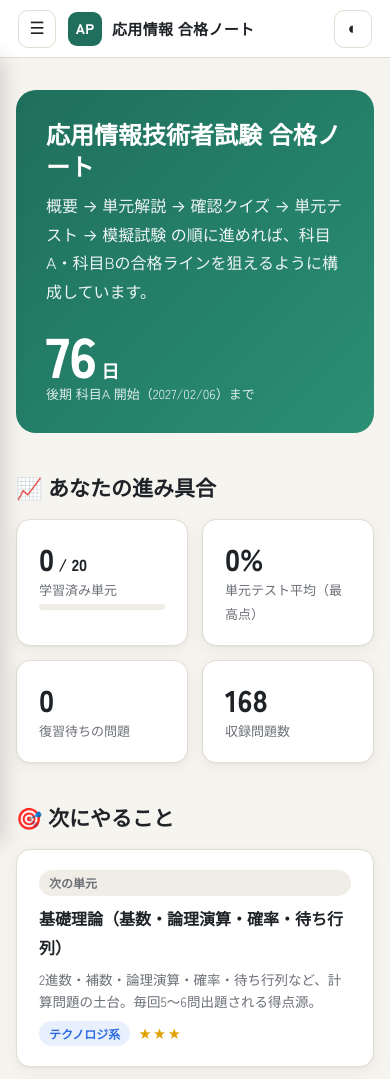
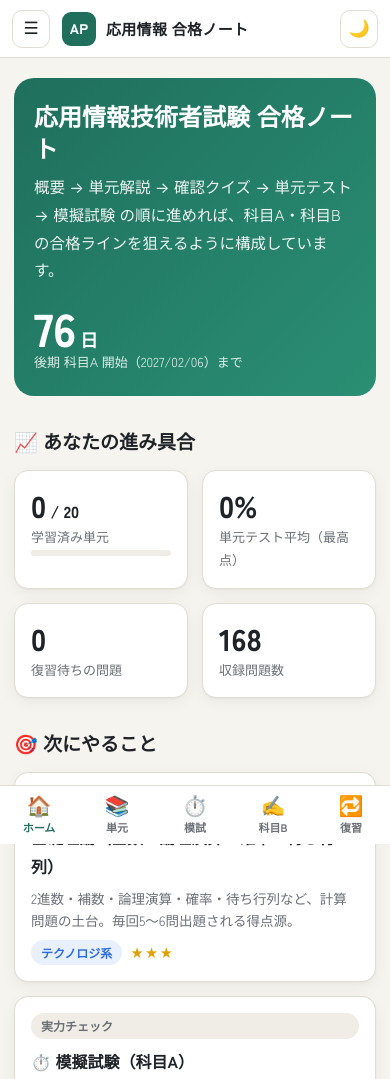
Before and after one commit to ItoYoshiki225/ap-study, a plain HTML site: page index.html in a window 390 px wide. Shown: the top 1079 px of the page. Drawn offline with Linux system fonts and the light colour scheme.

Commit message:
スマホ対応を強化：下部タブバー、メニューの背景タップで閉じる、ホーム画面追加（PWA）、オフライン対応
Co-Authored-By: Claude Opus 5.5 <noreply@anthropic.com>
Claude-Session: https://claude.ai/code/session_01SXjHvQVsUZSpYK5HUuCg7M

```diff
--- a/css/style.css
+++ b/css/style.css
@@ -166,12 +166,33 @@ textarea{width:100%;min-height:90px;font:inherit;padding:12px;border-radius:10px
 .sources{font-size:13px;color:var(--muted)}
 .sources a{color:var(--muted)}
 
+/* mobile */
+.tabbar,.backdrop{display:none}
 @media (max-width: 860px){
+  body{font-size:15.5px}
+  .topbar{padding:0 12px;padding-top:env(safe-area-inset-top);height:calc(58px + env(safe-area-inset-top))}
   .menu-btn{display:block}
-  .sidebar{position:fixed;left:0;top:58px;z-index:30;transform:translateX(-100%);transition:transform .2s;box-shadow:4px 0 20px rgba(0,0,0,.15)}
-  .sidebar.open{transform:none}
+  .sidebar{position:fixed;left:0;top:calc(58px + env(safe-area-inset-top));bottom:0;height:auto;z-index:40;transform:translateX(-105%);transition:transform .22s ease;padding-bottom:90px}
+  .sidebar.open{transform:none;box-shadow:4px 0 24px rgba(0,0,0,.18)}
+  .backdrop{position:fixed;inset:0;z-index:35;background:rgba(0,0,0,.35);opacity:0;pointer-events:none;transition:opacity .2s;display:block}
+  .backdrop.show{opacity:1;pointer-events:auto}
   .countdown-chip{display:none}
-  .hero{grid-template-columns:1fr}
+  .main{padding:20px 14px calc(96px + env(safe-area-inset-bottom))}
+  .card{padding:16px}
+  .hero{grid-template-columns:1fr;padding:22px 20px}
+  .hero .big{font-size:46px}
   .hero .sub{text-align:left}
   .brand span:last-child{font-size:15px}
+  h2{font-size:19px;margin-top:28px}
+  .content table,.table{font-size:13.5px}
+  .content th,.content td,.table th,.table td{padding:7px 8px}
+  .q-text{font-size:16.5px}
+  .choice{padding:14px;min-height:52px}
+  .btn{padding:12px 16px}
+  .qnav button{width:38px;height:34px}
+  .tabs button{padding:10px 12px}
+  .tabbar{display:flex;position:fixed;left:0;right:0;bottom:0;z-index:30;background:var(--surface);border-top:1px solid var(--line);padding-bottom:env(safe-area-inset-bottom)}
+  .tabbar a{flex:1;display:flex;flex-direction:column;align-items:center;gap:1px;padding:7px 0 6px;text-decoration:none;color:var(--muted);font-size:11px;font-weight:700}
+  .tabbar a span{font-size:20px;line-height:1.2}
+  .tabbar a.active{color:var(--accent)}
 }
--- a/index.html
+++ b/index.html
@@ -2,8 +2,17 @@
 <html lang="ja">
 <head>
   <meta charset="UTF-8">
-  <meta name="viewport" content="width=device-width, initial-scale=1">
+  <meta name="viewport" content="width=device-width, initial-scale=1, viewport-fit=cover">
   <title>応用情報 合格ノート</title>
+  <meta name="theme-color" content="#1f6f5c">
+  <meta name="description" content="応用情報技術者試験の単元解説・クイズ・模擬試験">
+  <link rel="manifest" href="manifest.webmanifest">
+  <link rel="icon" href="icons/icon.svg" type="image/svg+xml">
+  <link rel="apple-touch-icon" href="icons/icon-180.png">
+  <meta name="apple-mobile-web-app-capable" content="yes">
+  <meta name="mobile-web-app-capable" content="yes">
+  <meta name="apple-mobile-web-app-title" content="AP合格ノート">
+  <meta name="apple-mobile-web-app-status-bar-style" content="default">
   <link rel="preconnect" href="https://fonts.googleapis.com">
   <link rel="preconnect" href="https://fonts.gstatic.com" crossorigin>
   <link href="https://fonts.googleapis.com/css2?family=Zen+Kaku+Gothic+New:wght@400;500;700;900&family=JetBrains+Mono:wght@500&display=swap" rel="stylesheet">
@@ -15,7 +24,7 @@
     <a href="#/" class="brand"><span class="brand-mark">AP</span><span>応用情報 合格ノート</span></a>
     <div class="topbar-right">
       <span class="countdown-chip" id="countChip"></span>
-      <button class="icon-btn" id="themeBtn" aria-label="テーマ切替">◐</button>
+      <button class="icon-btn" id="themeBtn" aria-label="ダークモード切替">🌙</button>
     </div>
   </header>
 
@@ -44,6 +53,15 @@
     </nav>
     <main id="app" class="main" tabindex="-1"></main>
   </div>
+  <div class="backdrop" id="backdrop"></div>
+
+  <nav class="tabbar" aria-label="クイックナビ">
+    <a href="#/" data-tab="home"><span>🏠</span>ホーム</a>
+    <a href="#/units" data-tab="units"><span>📚</span>単元</a>
+    <a href="#/mock" data-tab="mock"><span>⏱️</span>模試</a>
+    <a href="#/b" data-tab="b"><span>✍️</span>科目B</a>
+    <a href="#/weak" data-tab="weak"><span>🔁</span>復習</a>
+  </nav>
 
   <script src="js/data/exam.js"></script>
   <script src="js/data/units-tech1.js"></script>
--- a/js/app.js
+++ b/js/app.js
@@ -34,10 +34,21 @@
   let timerId = null;
   const stopTimer = () => { if (timerId) { clearInterval(timerId); timerId = null; } };
 
-  function setTheme(t) { document.documentElement.dataset.theme = t; S.theme = t; save(); }
+  function setTheme(t) {
+    document.documentElement.dataset.theme = t; S.theme = t; save();
+    $("#themeBtn").textContent = t === "dark" ? "☀️" : "🌙";
+    document.querySelector('meta[name="theme-color"]').content = t === "dark" ? "#1d2024" : "#1f6f5c";
+  }
   setTheme(S.theme || (matchMedia("(prefers-color-scheme: dark)").matches ? "dark" : "light"));
   $("#themeBtn").onclick = () => setTheme(S.theme === "dark" ? "light" : "dark");
-  $("#menuBtn").onclick = () => $("#sidebar").classList.toggle("open");
+  const menu = open => { $("#sidebar").classList.toggle("open", open); $("#backdrop").classList.toggle("show", open); };
+  $("#menuBtn").onclick = () => menu(!$("#sidebar").classList.contains("open"));
+  $("#backdrop").onclick = () => menu(false);
+
+  // オフライン対応（GitHub Pages など https で配信したときだけ有効）
+  if ("serviceWorker" in navigator && (location.protocol === "https:" || location.hostname === "localhost")) {
+    navigator.serviceWorker.register("sw.js").catch(() => {});
+  }
   const d = daysLeft();
   $("#countChip").textContent = d > 0 ? `${E.target.label}まで あと${d}日` : "試験期間中／終了";
 
@@ -59,7 +70,9 @@
       const n = a.dataset.nav;
       a.classList.toggle("active", n === (path || "home") || (n === "units" && (path === "unit" || path === "test")));
     });
-    $("#sidebar").classList.remove("open");
+    const tab = { unit: "units", test: "units", "": "home" }[path] ?? path;
+    document.querySelectorAll("[data-tab]").forEach(a => a.classList.toggle("active", a.dataset.tab === tab));
+    menu(false);
     app.innerHTML = "";
     fn(...rest.map(decodeURIComponent));
     window.scrollTo(0, 0);
```
Also changed, not shown: sw.js (added, +21 -0 lines), icons/icon-180.png (added), icons/icon-192.png (added), icons/icon-512.png (added), icons/icon.svg (added), manifest.webmanifest (added), 1 other file.
